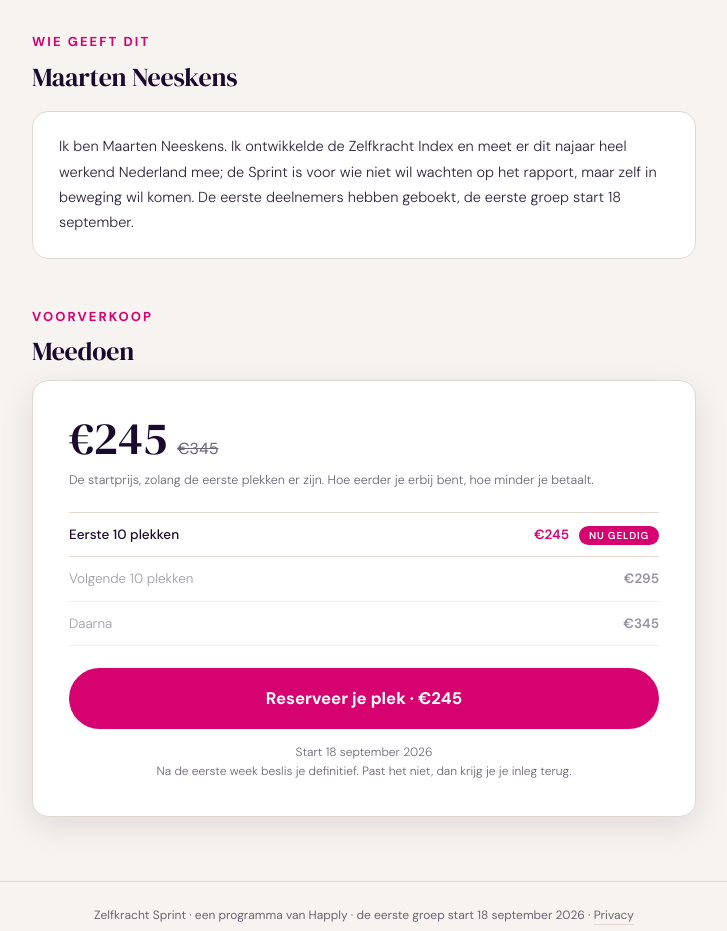
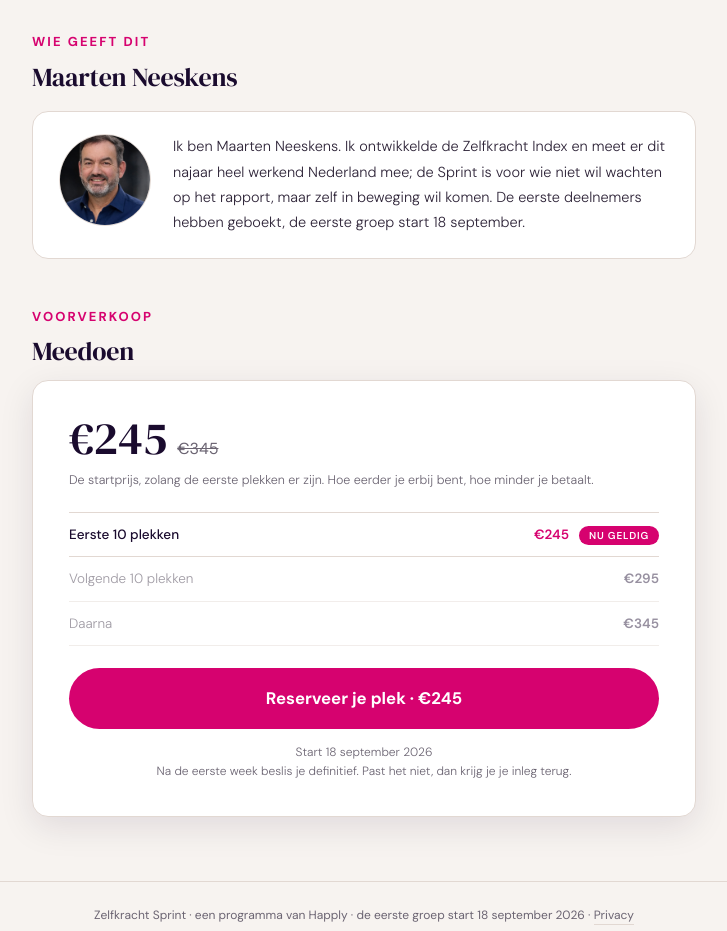
Before and after one commit to Nees644/happly-scan, a website: page sprint.html in a window 1280 px wide. Shown: the part 2000-2931 px from the top of the page, without its empty margins (276-1003 px from the left). Drawn offline with Linux system fonts and the light colour scheme; no server answers.

Commit message:
Foto Maarten in het wie-geeft-dit-blok
Aangeleverde portretfoto verkleind naar 439x480 (42 KB) als
assets/maarten.jpg; de klaarstaande img-regel aangezet.

Co-Authored-By: Claude Fable 5 <noreply@anthropic.com>

```diff
--- a/sprint.html
+++ b/sprint.html
@@ -189,12 +189,11 @@ p{font-size:14.5px;font-weight:300;color:#2E2438;line-height:1.75;margin-bottom:
     <li><span class="dot"></span><span>Elke dag een klein duwtje in je telefoon via <b>Switchr</b>, onze reminder-app. <span class="opt">Optioneel, voor wie het ritme erin wil houden.</span></span></li>
   </ul>
 
-  <!-- Blok 4: wie geeft dit. Foto levert Maarten aan; tot die tijd alleen naam
-       plus tekst. Zodra het bestand er is: de img-regel hieronder aanzetten. -->
+  <!-- Blok 4: wie geeft dit -->
   <div class="eye">Wie geeft dit</div>
   <h2>Maarten Neeskens</h2>
   <div class="wie">
-    <!-- <img class="wie-foto" src="assets/maarten.jpg" alt="Maarten Neeskens"> -->
+    <img class="wie-foto" src="assets/maarten.jpg" alt="Maarten Neeskens">
     <p>Ik ben Maarten Neeskens. Ik ontwikkelde de Zelfkracht Index en meet er dit najaar heel werkend Nederland mee; de Sprint is voor wie niet wil wachten op het rapport, maar zelf in beweging wil komen. De eerste deelnemers hebben geboekt, de eerste groep start 18 september.</p>
   </div>
 
```
Also changed, not shown: assets/maarten.jpg (added).
